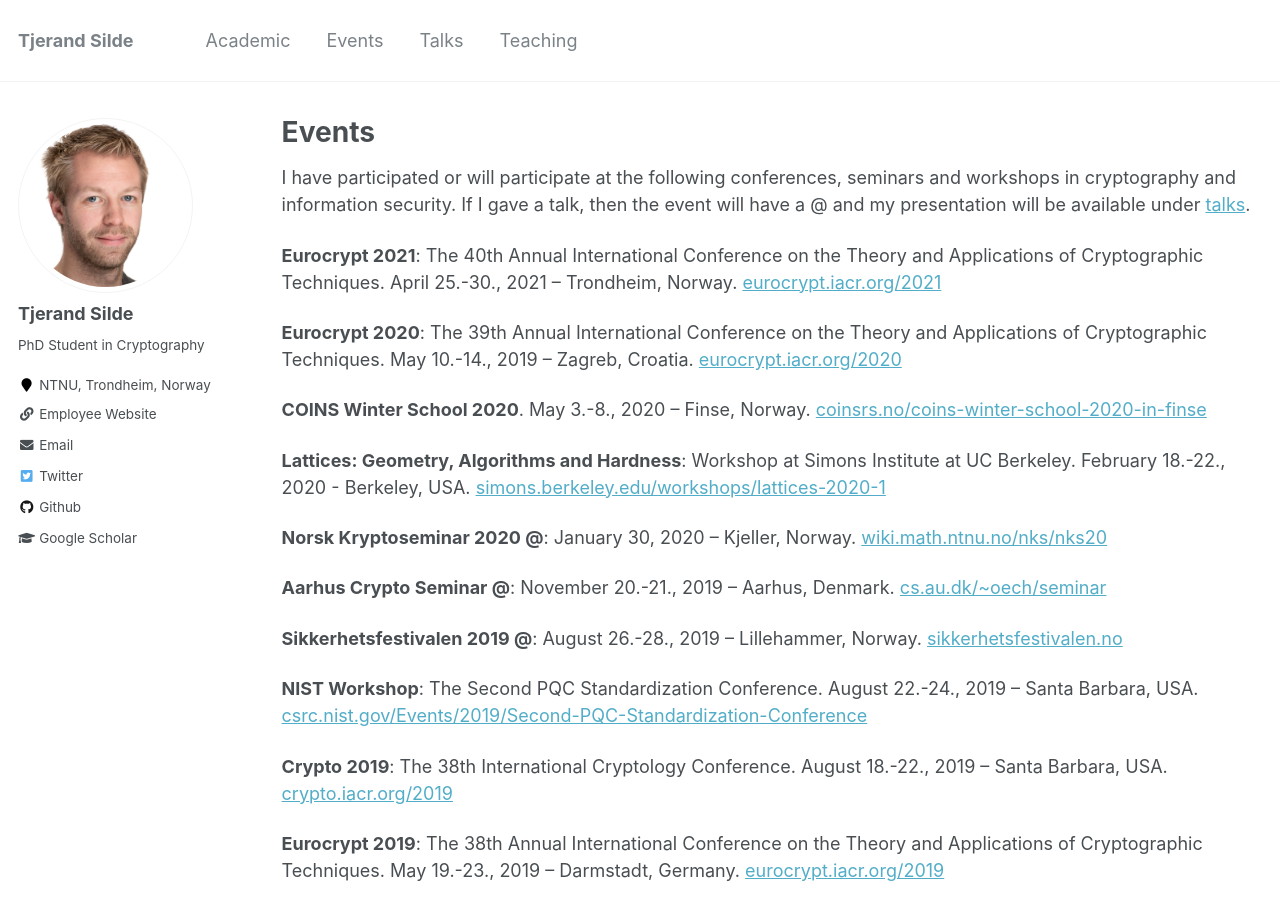
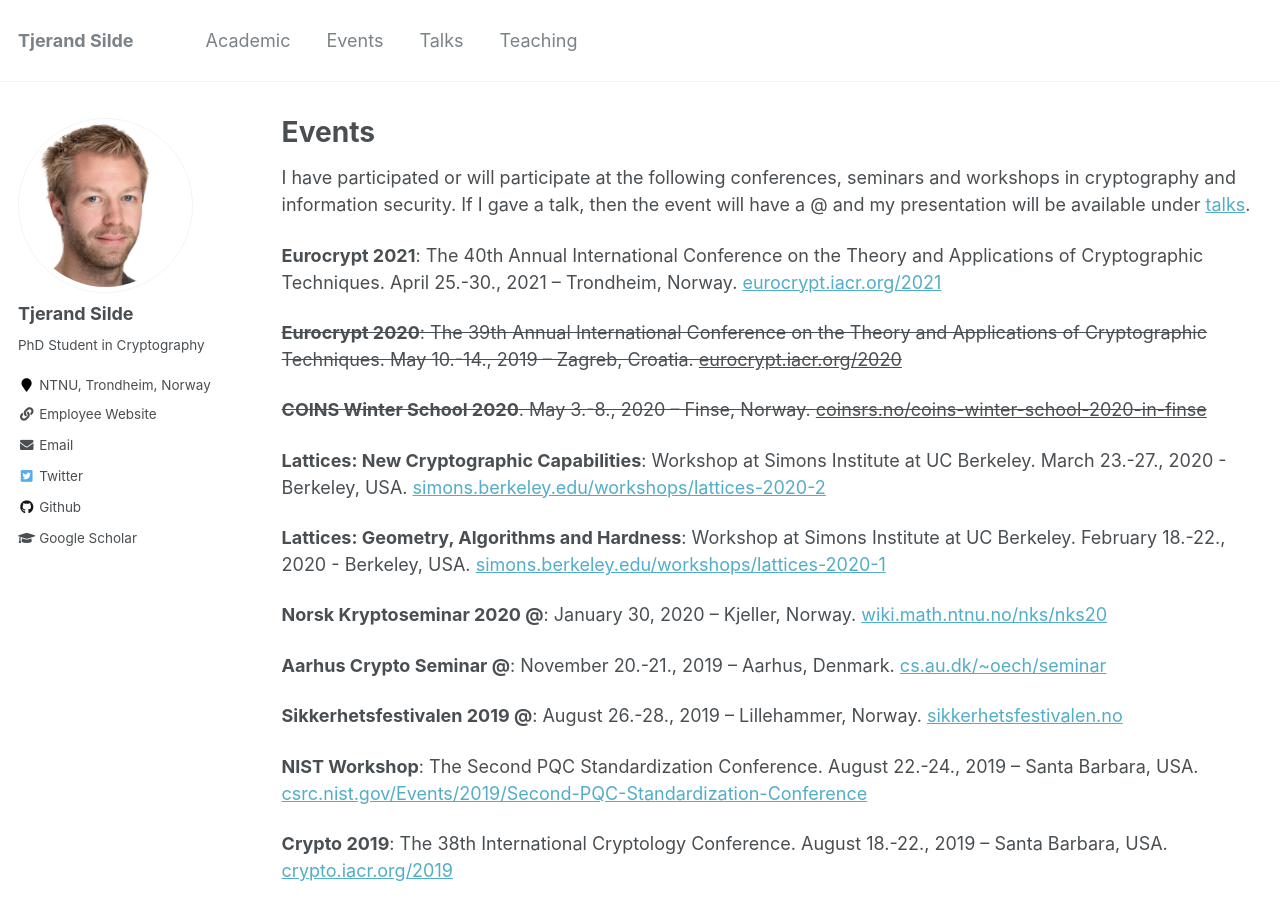
Before and after one commit to tjesi/tjesi.github.io, a Jekyll site: the page built from _pages/events.md, in a window 1280 px wide and 900 px high. Built offline with Jekyll 4.4.1, drawn with Linux system fonts in a browser that asks for light colours.

Commit message:
Update events.md

```diff
--- a/_pages/events.md
+++ b/_pages/events.md
@@ -9,9 +9,11 @@ I have participated or will participate at the following conferences, seminars a
 
 **Eurocrypt 2021**: The 40th Annual International Conference on the Theory and Applications of Cryptographic Techniques. April 25.-30., 2021 – Trondheim, Norway. [eurocrypt.iacr.org/2021](https://eurocrypt.iacr.org/2021)
 
-**Eurocrypt 2020**: The 39th Annual International Conference on the Theory and Applications of Cryptographic Techniques. May 10.-14., 2019 – Zagreb, Croatia. [eurocrypt.iacr.org/2020](https://eurocrypt.iacr.org/2020)
+~~**Eurocrypt 2020**: The 39th Annual International Conference on the Theory and Applications of Cryptographic Techniques. May 10.-14., 2019 – Zagreb, Croatia. [eurocrypt.iacr.org/2020](https://eurocrypt.iacr.org/2020)~~
 
-**COINS Winter School 2020**. May 3.-8., 2020 – Finse, Norway. [coinsrs.no/coins-winter-school-2020-in-finse](https://coinsrs.no/coins-winter-school-2020-in-finse)
+~~**COINS Winter School 2020**. May 3.-8., 2020 – Finse, Norway. [coinsrs.no/coins-winter-school-2020-in-finse](https://coinsrs.no/coins-winter-school-2020-in-finse)~~
+
+**Lattices: New Cryptographic Capabilities**: Workshop at Simons Institute at UC Berkeley. March 23.-27., 2020 - Berkeley, USA. [simons.berkeley.edu/workshops/lattices-2020-2](https://simons.berkeley.edu/workshops/lattices-2020-2)
 
 **Lattices: Geometry, Algorithms and Hardness**: Workshop at Simons Institute at UC Berkeley. February 18.-22., 2020 - Berkeley, USA. [simons.berkeley.edu/workshops/lattices-2020-1](https://simons.berkeley.edu/workshops/lattices-2020-1)
 
```
